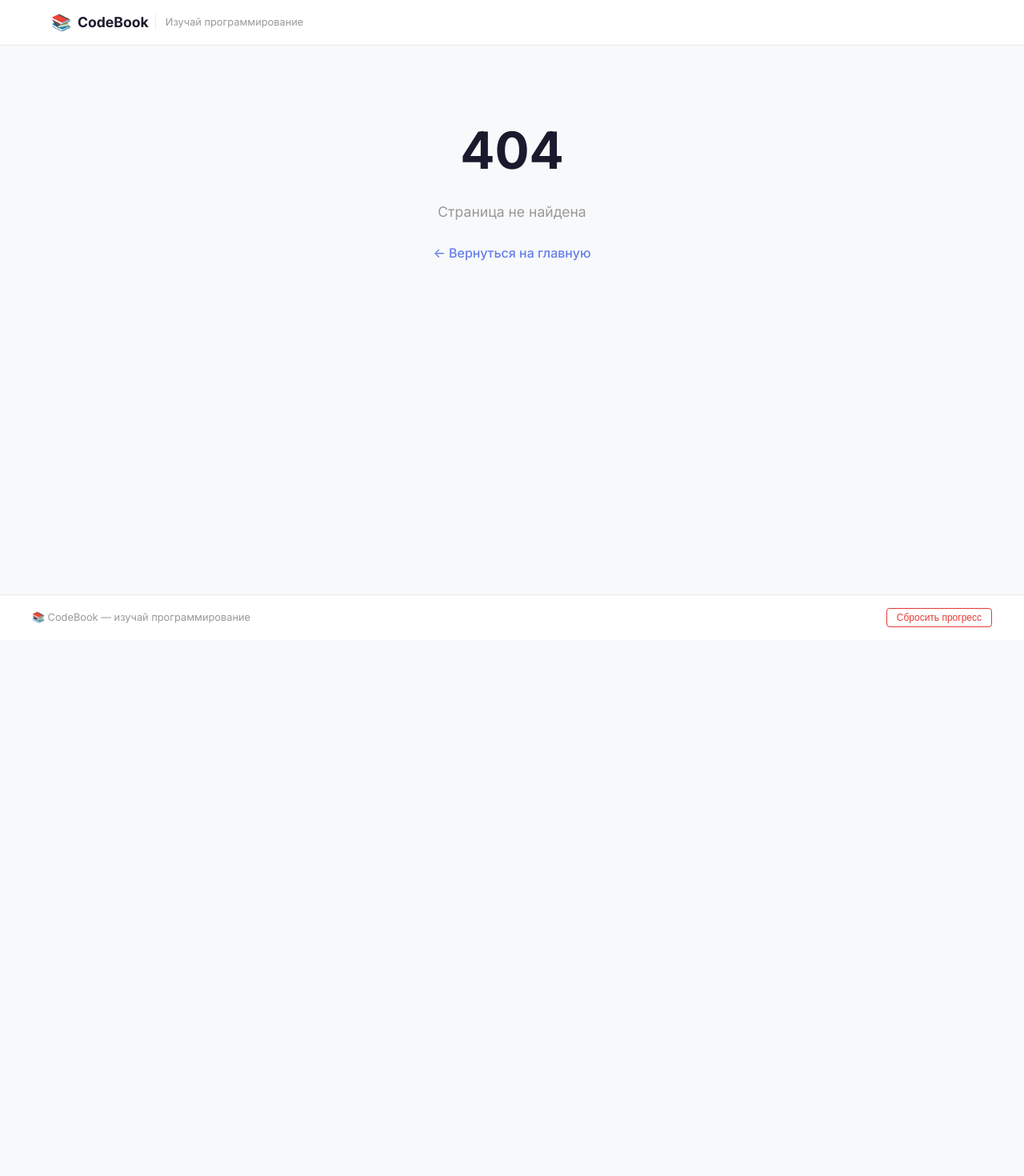
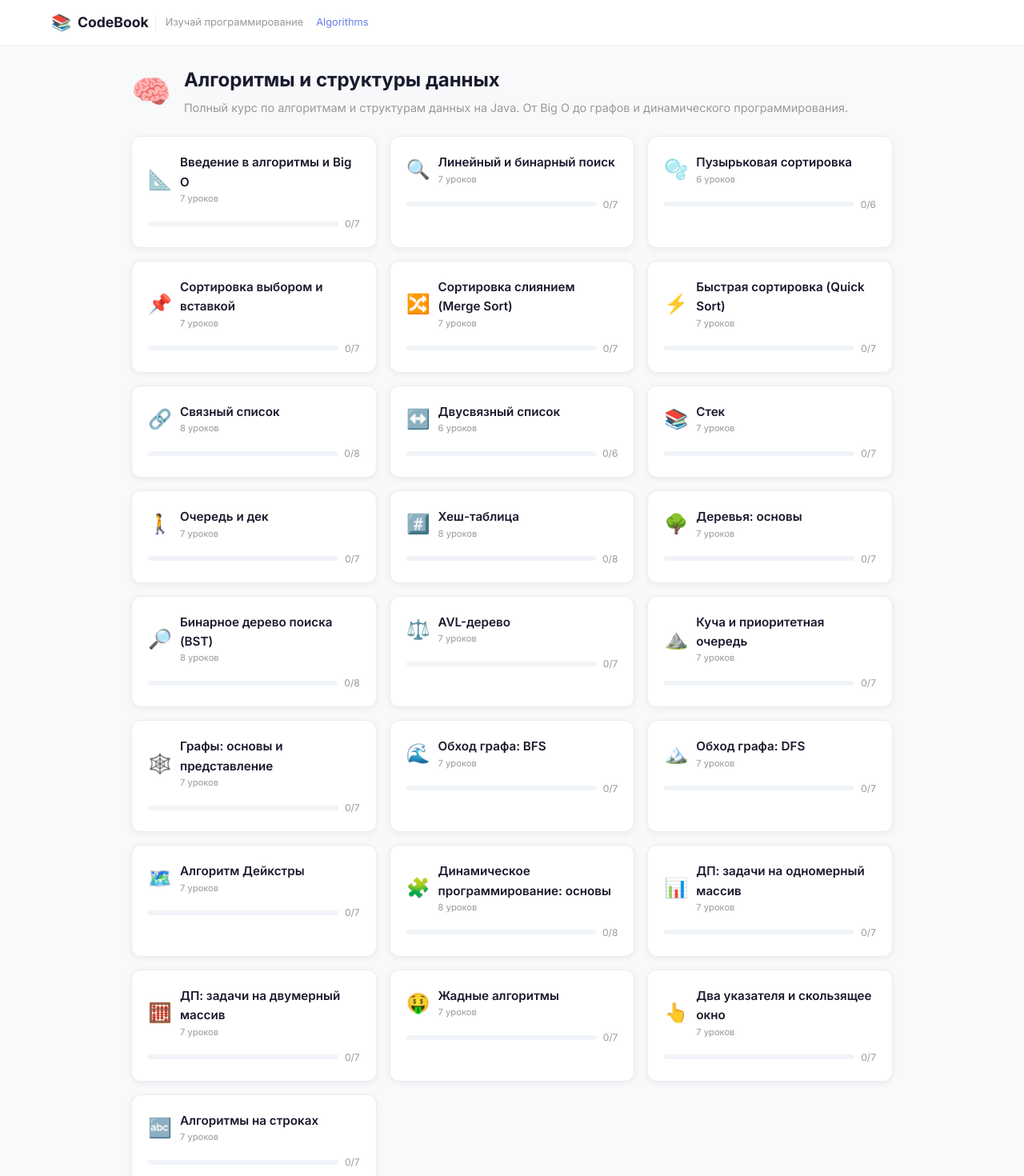
Before and after one commit to Ashimbekov/CodeBook, a Vue app: page /course/algorithms in a window 1280 px wide. Before the commit this address led to /. Shown: the top 1470 px of the page at 80% size. Before the commit the page ends 800 px from the top, so only its background shows below. Built offline with nearby package versions, Linux system fonts and the light colour scheme.

Commit message:
feat: add Algorithms & DS course (25 modules) with store and homepage integration
Co-Authored-By: Claude Opus 4.6 (1M context) <noreply@anthropic.com>

```diff
--- /dev/null
+++ b/src/data/algorithms/index.js
@@ -0,0 +1,34 @@
+export default {
+  id: 'algorithms',
+  title: 'Алгоритмы и структуры данных',
+  icon: '🧠',
+  description: 'Полный курс по алгоритмам и структурам данных на Java. От Big O до графов и динамического программирования.',
+  color: '#9c27b0',
+  modules: [
+    { id: 1, title: 'Введение в алгоритмы и Big O', icon: '📐', totalLessons: 7 },
+    { id: 2, title: 'Линейный и бинарный поиск', icon: '🔍', totalLessons: 7 },
+    { id: 3, title: 'Пузырьковая сортировка', icon: '🫧', totalLessons: 6 },
+    { id: 4, title: 'Сортировка выбором и вставкой', icon: '📌', totalLessons: 7 },
+    { id: 5, title: 'Сортировка слиянием (Merge Sort)', icon: '🔀', totalLessons: 7 },
+    { id: 6, title: 'Быстрая сортировка (Quick Sort)', icon: '⚡', totalLessons: 7 },
+    { id: 7, title: 'Связный список', icon: '🔗', totalLessons: 8 },
+    { id: 8, title: 'Двусвязный список', icon: '↔️', totalLessons: 6 },
+    { id: 9, title: 'Стек', icon: '📚', totalLessons: 7 },
+    { id: 10, title: 'Очередь и дек', icon: '🚶', totalLessons: 7 },
+    { id: 11, title: 'Хеш-таблица', icon: '#️⃣', totalLessons: 8 },
+    { id: 12, title: 'Деревья: основы', icon: '🌳', totalLessons: 7 },
+    { id: 13, title: 'Бинарное дерево поиска (BST)', icon: '🔎', totalLessons: 8 },
+    { id: 14, title: 'AVL-дерево', icon: '⚖️', totalLessons: 7 },
+    { id: 15, title: 'Куча и приоритетная очередь', icon: '⛰️', totalLessons: 7 },
+    { id: 16, title: 'Графы: основы и представление', icon: '🕸️', totalLessons: 7 },
+    { id: 17, title: 'Обход графа: BFS', icon: '🌊', totalLessons: 7 },
+    { id: 18, title: 'Обход графа: DFS', icon: '🏔️', totalLessons: 7 },
+    { id: 19, title: 'Алгоритм Дейкстры', icon: '🗺️', totalLessons: 7 },
+    { id: 20, title: 'Динамическое программирование: основы', icon: '🧩', totalLessons: 8 },
+    { id: 21, title: 'ДП: задачи на одномерный массив', icon: '📊', totalLessons: 7 },
+    { id: 22, title: 'ДП: задачи на двумерный массив', icon: '🧮', totalLessons: 7 },
+    { id: 23, title: 'Жадные алгоритмы', icon: '🤑', totalLessons: 7 },
+    { id: 24, title: 'Два указателя и скользящее окно', icon: '👆', totalLessons: 7 },
+    { id: 25, title: 'Алгоритмы на строках', icon: '🔤', totalLessons: 7 }
+  ]
+}
--- a/src/stores/course.js
+++ b/src/stores/course.js
@@ -2,11 +2,13 @@ import { defineStore } from 'pinia'
 import { ref, shallowRef } from 'vue'
 
 const courseImports = {
-  java: () => import('../data/java/index.js')
+  java: () => import('../data/java/index.js'),
+  algorithms: () => import('../data/algorithms/index.js')
 }
 
 const moduleImports = {
-  java: (moduleId) => import(`../data/java/modules/module-${moduleId}.js`)
+  java: (moduleId) => import(`../data/java/modules/module-${moduleId}.js`),
+  algorithms: (moduleId) => import(`../data/algorithms/modules/module-${moduleId}.js`)
 }
 
 export const useCourseStore = defineStore('course', () => {
--- a/src/views/HomePage.vue
+++ b/src/views/HomePage.vue
@@ -1,8 +1,8 @@
 <template>
   <div class="home-page">
     <div class="hero">
-      <h1>Выбери язык программирования</h1>
-      <p class="hero-subtitle">От основ до продвинутого уровня. Теория + практика.</p>
+      <h1>Выбери курс</h1>
+      <p class="hero-subtitle">Языки программирования, алгоритмы и структуры данных. Теория + практика.</p>
     </div>
     <div class="courses-grid">
       <CourseCard
```
